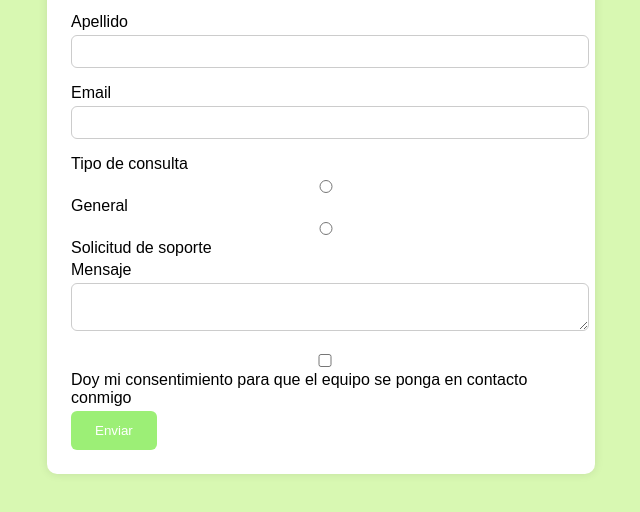
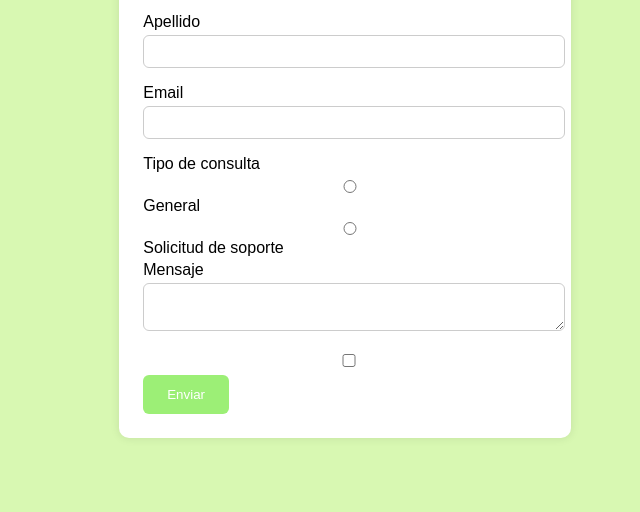
Before and after one commit to mtroncosoblanco/FrontedMentor, a plain HTML site: page index.html in a window 1280 px wide. Shown: the part 202-714 px from the top of the page, without its empty margins (319-959 px from the left). Drawn offline with Linux system fonts and the light colour scheme.

Commit message:
arreglo errores

```diff
--- a/index.html
+++ b/index.html
@@ -64,7 +64,7 @@
       <div class="checkbox-group">
         <div class="checkbox-option">
           <input type="checkbox" id="consent" name="consent" required aria-describedby="consent-error">
-          <label for="consent" class="checkbox-label required">Doy mi consentimiento para que el equipo se ponga en contacto conmigo </label>
+          <label for="consent" class="checkbox-label required"></label>
         </div>
         <div class="error-message" id="consent-error" role="alert"></div>
       </div>
```
